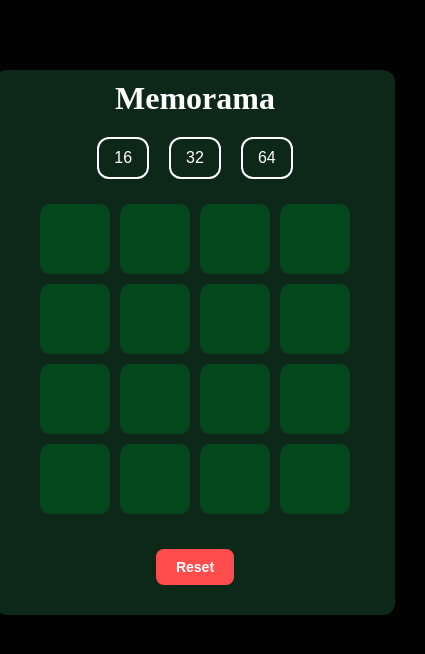
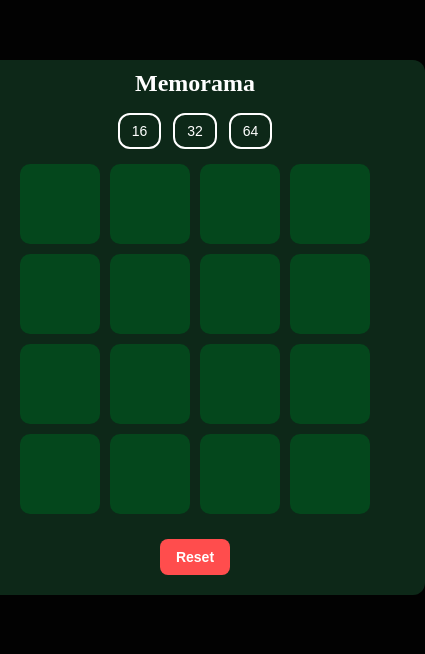
Before and after one commit to AlvaroPerezPedreira/Memorama, a React (Vite) app: page / in a window 390 px wide. Shown: the top 654 px of the page, 425 px wide, since content can reach past the window. Built offline with nearby package versions, Linux system fonts and the light colour scheme.

Commit message:
fix 32 64

```diff
--- a/src/App.css
+++ b/src/App.css
@@ -5,7 +5,9 @@
   border-radius: 16px;
   overflow: hidden;
   background-color: var(--game-background);
-  width: 800px;
+  width: fit-content;
+  padding-left: 100px;
+  padding-right: 100px;
   max-width: 1000px;
   height: auto;
   position: relative;
@@ -62,7 +64,7 @@
 
 .gameBoard {
   display: grid;
-  grid-gap: 10px;
+  grid-gap: 20px;
   justify-content: center;
   align-items: center;
   padding: 10px;
@@ -75,28 +77,24 @@
   grid-template-rows: repeat(4, 1fr);
 }
 
-.gameBoard[data-cards="32"] {
+.gameBoard[data-cards="32"],
+.gameBoard[data-cards="64"] {
   grid-template-columns: repeat(8, 1fr);
-  grid-template-rows: repeat(4, 1fr);
 }
 
-.gameBoard[data-cards="64"] {
-  grid-template-columns: repeat(8, 1fr);
-  grid-template-rows: repeat(8, 1fr);
+.gameBoard[data-cards="32"] .gameCard,
+.gameBoard[data-cards="64"] .gameCard {
+  font-size: 40px;
+  width: 100px;
+  height: auto;
+  aspect-ratio: 1 / 1;
 }
 
-.gameBoard[data-cards="32"] .gameCard {
-  font-size: 50px;
-  padding: 5px;
-  width: 90%;
-  height: 90%;
-}
-
-.gameBoard[data-cards="64"] .gameCard {
-  font-size: 50px;
-  padding: 5px;
-  width: 90%;
-  height: 90%;
+.gameBoard[data-cards="32"] .gameCard-front,
+.gameBoard[data-cards="32"] .gameCard-back,
+.gameBoard[data-cards="64"] .gameCard-front,
+.gameBoard[data-cards="64"] .gameCard-back {
+  font-size: 40px;
 }
 
 /* .gameCard {
@@ -217,66 +215,88 @@
   transform: scale(1.1);
 }
 
-@media (max-width: 850px) {
+@media (max-width: 950px) {
   .mainContainer {
-    width: 100%;
-    height: auto;
+    width: fit-content;
+    padding-left: 50px;
+    padding-right: 50px;
     border-radius: 12px;
-    width: 400px;
+    top: 10px;
   }
 
   .headerContainer {
     flex-direction: column;
     height: auto;
-    gap: 20px;
+    max-width: 100%;
+    gap: 16px;
     margin-top: 10px;
+    text-align: center;
+  }
+
+  .mainTitle {
+    font-size: 1.5rem;
   }
 
   .buttonContainer {
     flex-wrap: wrap;
     justify-content: center;
+    gap: 12px;
+  }
+
+  .cardNumberButton {
+    padding: 8px 12px;
+    font-size: 14px;
+  }
+
+  .gameContainer {
+    margin: 10px 0;
+    width: 100%;
   }
 
   .gameBoard {
     grid-gap: 10px;
     padding: 5px;
-    height: auto;
-    width: 300px;
-  }
-
-  .gameBoard[data-cards="16"] {
-    grid-template-columns: repeat(4, 1fr);
-    grid-template-rows: repeat(4, 1fr);
+    width: 100%;
   }
 
   .gameBoard[data-cards="32"],
   .gameBoard[data-cards="64"] {
     grid-template-columns: repeat(4, 1fr);
-    grid-template-rows: auto;
   }
 
   .gameCard {
-    width: 70px;
-    height: 70px;
-    font-size: 30px;
+    width: 80px;
+    height: 80px;
   }
 
   .gameBoard[data-cards="32"] .gameCard,
   .gameBoard[data-cards="64"] .gameCard {
-    font-size: 25px;
-    width: 85%;
-    height: 85%;
+    width: 60px;
+    height: 60px;
+    aspect-ratio: 1 / 1;
+  }
+
+  .gameCard-front,
+  .gameCard-back {
+    font-size: 40px;
+  }
+
+  .gameBoard[data-cards="32"] .gameCard-front,
+  .gameBoard[data-cards="32"] .gameCard-back,
+  .gameBoard[data-cards="64"] .gameCard-front,
+  .gameBoard[data-cards="64"] .gameCard-back {
+    font-size: 30px;
   }
 
   .footerContainer {
     flex-direction: column;
     height: auto;
     padding: 10px;
-    position: relative;
+    margin-bottom: 10px;
   }
 
   .resetButton {
-    padding: 10px 20px;
+    padding: 10px 16px;
     font-size: 14px;
   }
 }
--- a/src/utils/constants.ts
+++ b/src/utils/constants.ts
@@ -44,7 +44,7 @@ export const EMOJIS_32_PAIRS = [
   "🐙",
   "🦑",
   "🦜",
-  "🐢",
+  "🦎",
   "🐍",
   "🦩",
   "🦥",
```
